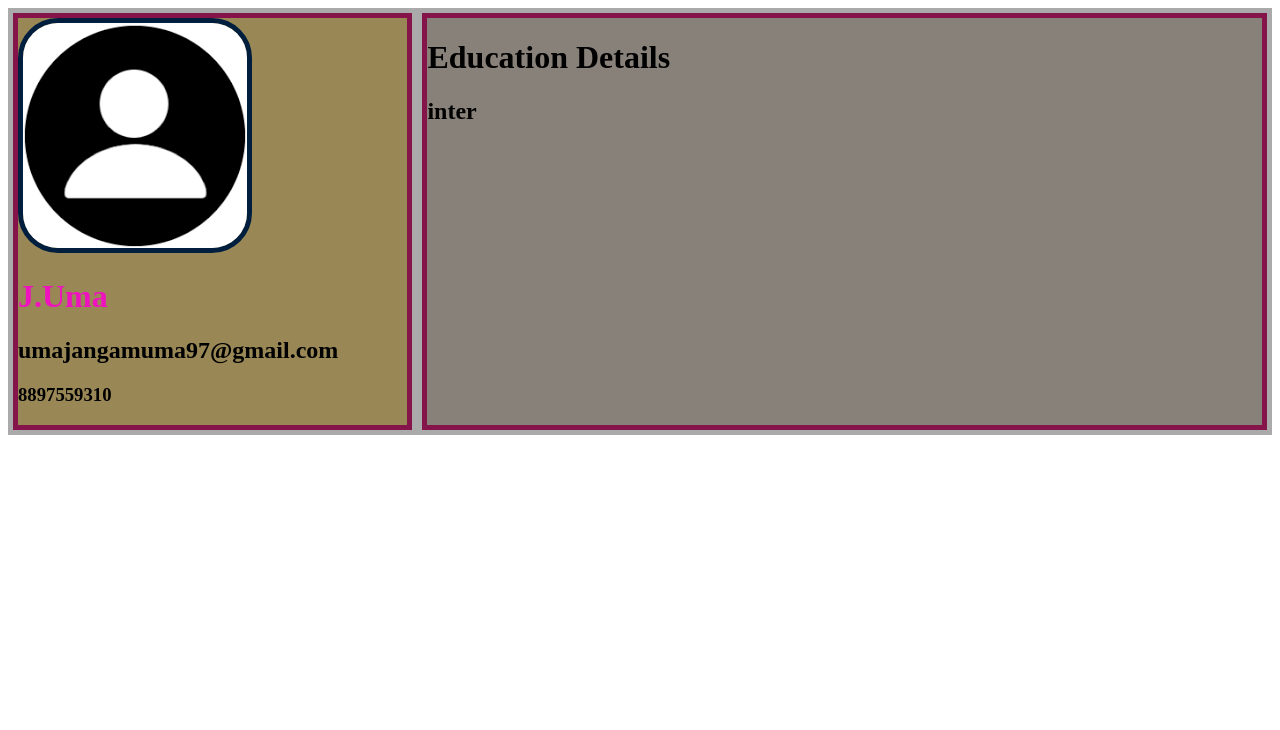
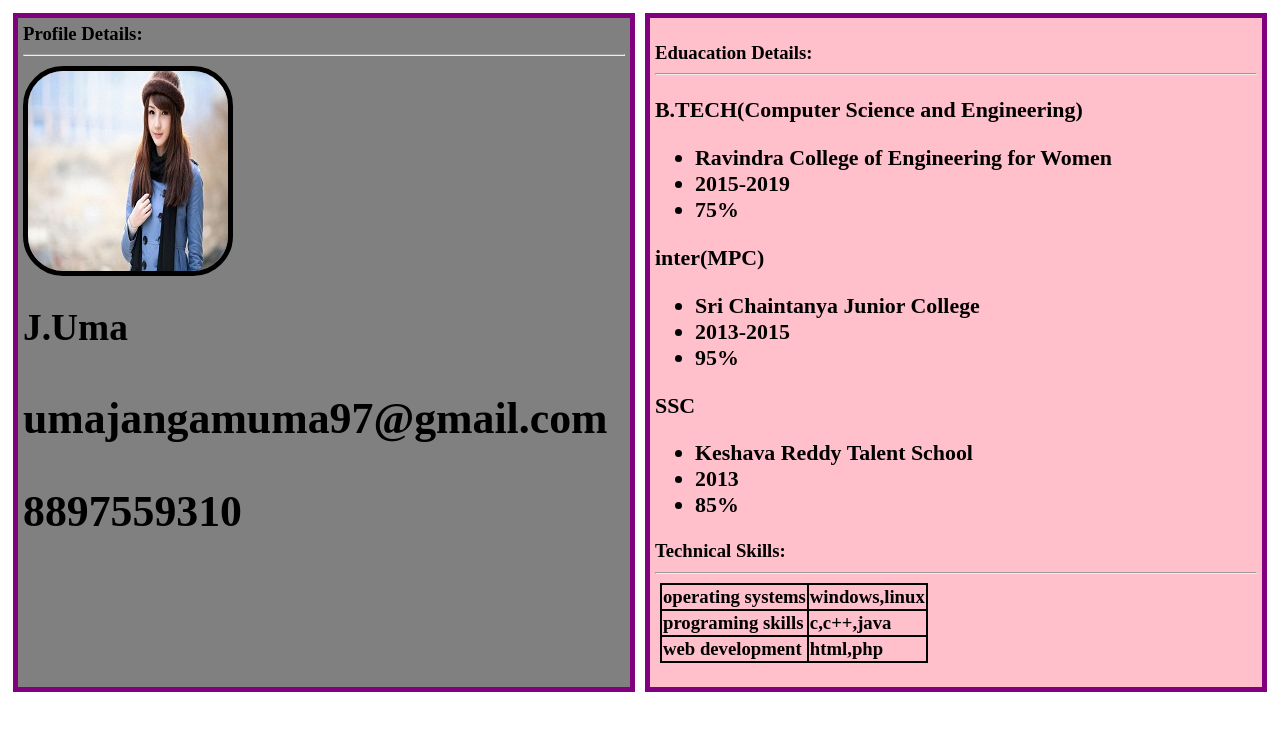
Before and after one commit to UmaJangam/RESUME532, a plain HTML site: page index.html in a window 1280 px wide. Drawn offline with Linux system fonts and the light colour scheme.

Commit message:
added json and js with media queiries

```diff
--- a/data.json
+++ b/data.json
@@ -0,0 +1,49 @@
+{
+  "basics":{
+    "photo":"uma.jpg",
+    "NAME":"J.Uma",
+    "email":"umajangamuma97@gmail.com",
+    "phone":"8897559310"
+  },
+  "education":[
+    {
+      "course":"B.TECH(Computer Science and Engineering)",
+      "college":[
+        "Ravindra College of Engineering for Women",
+        "2015-2019",
+        "75%"
+      ]
+},
+  {
+
+        "course":"inter(MPC)",
+        "college":[
+          "Sri Chaintanya Junior College",
+          "2013-2015",
+          "95%"
+        ]
+  },
+  {
+      "course":"SSC",
+      "college":[
+        "Keshava Reddy Talent School",
+        "2013",
+        "85%"
+        ]
+}
+],
+  "skills":[
+    {
+      "name":"operating systems",
+      "value":"windows,linux"
+    },
+    {
+      "name":"programing skills",
+      "value":"c,c++,java"
+    },
+    {
+      "name":"web development",
+      "value":"html,php"
+    }
+  ]
+}
--- a/index.html
+++ b/index.html
@@ -7,8 +7,8 @@
     <link rel="stylesheet" href="style.css">
   </head>
   <body>
-<div class="main">
-  <div class="left">
+<div class="main" id="main">
+  <!-- <div class="left">
     <img src="uma.png" alt="my profile image">
     <h1 id="NAME">J.Uma</h1>
     <h2>umajangamuma97@gmail.com</h2>
@@ -17,16 +17,14 @@
     </div>
     <div class="right">
       <div class="Education">
-        <h1>Education Details</h1>
-<h2>inter</h2>
+        <h1>Eduacation Details</h1>
+
       </div>
-  </div>
+  </div> -->
 
 </div>
   </body>
-
-
-<script type="text/javascript" src="main.js">
+<script type="text/javascript" src="main.js" async>
 
 </script>
 </html>
--- a/main.js
+++ b/main.js
@@ -0,0 +1,90 @@
+//Ajox call(HttpRequest) initiallisation
+function loadjson(file,callback) {
+  var xhr=new XMLHttpRequest();
+  xhr.overrideMimeType("application/json");
+  xhr.open("GET",file,true);
+  xhr.onreadystatechange=function () {
+    if(xhr.readyState ===4 && xhr.status =="200") {
+      callback(xhr.responseText);
+    }
+  }
+  xhr.send();
+}
+    //function calling
+ loadjson("data.json", function(text) {
+   let data=JSON.parse(text);
+   console.log(data);
+   basics(data.basics);
+   education(data.education);
+   skill(data.skills);
+ })
+  //for main div class calling
+  // var main=document.queryselector('.main');
+   //element creation
+   var main=document.getElementById('main');
+   var left=document.createElement("h3");
+   //add class name to element
+   left.classList.add("left");
+   //add id to createElement
+   //left.setAttribute("id","left")
+   //adding text to div
+   left.textContent="Profile Details:"
+   left.appendChild(document.createElement("HR"));
+   //appending to main div
+   main.appendChild(left);
+  function basics(leftside) {
+    var image=document.createElement("img");
+    image.src=leftside.photo;
+    left.appendChild(image);
+    var NAME=document.createElement("h1");
+    NAME.textContent=leftside.NAME;
+    left.appendChild(NAME);
+    var email=document.createElement("h3");
+    email.textContent=leftside.email;
+      NAME.appendChild(email);
+      var ph=document.createElement("p");
+      ph.textContent=leftside.phone;
+        email.appendChild(ph);
+console.log(left);
+ }
+var right=document.createElement("div");
+right.classList.add("right");
+main.appendChild(right);
+//Education div set
+var edu=document.createElement("h3");
+edu.classList.add("edu32");
+edu.textContent="Eduacation Details:";
+edu.appendChild(document.createElement("HR"));
+right.appendChild(edu);
+function education(educa) {
+for(i in educa) {
+  var e32=document.createElement("h3");
+  e32.classList.add("edu31");
+  e32.textContent=educa[i].course;
+
+  var ul=document.createElement("ul");
+  for(j in educa[i].college) {
+    var li=document.createElement("li");
+    li.textContent=educa[i].college[j];
+    ul.appendChild(li);
+    e32.appendChild(ul);
+    edu.appendChild(e32);
+  }
+}
+}
+
+function skill(skills){
+  var skill_title=document.createElement("h3");
+  skill_title.classList.add("tech_skills");
+  skill_title.textContent="Technical Skills:";
+  skill_title.appendChild(document.createElement("HR"));
+  right.appendChild(skill_title);
+  //table creation
+  var table=document.createElement("table");
+  var row="";
+  for(var i = 0; i < skills.length; i++) {
+    row = row+"<tr><td>"+skills[i].name+"</td><td>"+skills[i].value+"</td></tr>"
+  }
+table.innerHTML=row;
+skill_title.appendChild(table);
+}
--- a/style.css
+++ b/style.css
@@ -1,73 +1,111 @@
+table,tr,td{
+  border:2px solid #000;
+  border-collapse: collapse;
+  margin: 5px;
+}
+
 .main{
-  width:120%;
-  background-color: #AAAAAA;
+  width:100%;
+  background-color: white;
   display: flex;
-  flex-direction: row;
+  flex-wrap: wrap;
 }
 .left{
-  width: 45%;
-  background-color: #39CCCC;
-  border: 5px solid #85144b;
+  text-align: justify;
+  background-color: #999;
+  border: 5px solid purple;
   margin: 5px;
+  flex:1;
+  padding: 5px;
 }
 .right{
-  width: 75%;
-  background-color: #3D9970;
-    border: 5px solid #85144b;
+text-align: justify;
+  background-color: #c45e45;
+    border: 5px solid purple;
     margin: 5px;
+    flex:2;
+    padding: 5px;
 }
 #NAME{
-  color: #F012BE;
+  color: pink;
 }
 .left img{
   border-radius: 40px;
-  border: 5px solid #001f3f;
+  border: 5px solid #000;
 }
 /* media queries(1024,1280,768,480)
 1280-1024 : Desktop
 768-480 : Tablet
 480 : mobile landscape (or)smaller device
 */
+
 @media only screen and (min-width:1024px) and (max-width:1280px){
   .main{
     display: flex;
     width: 100%;
+    flex-wrap: wrap;
   }
   .left{
-    width: 35%;
-    background-color: #985;
+    text-align: justify;
+    flex-wrap: wrap;
+    background-color: grey;
+    margin: 5px;
+    flex:1;
+    padding: 5px;
   }
   .right{
-    width: 75%;
-    background-color: #5436;
+    text-align: justify;
+  flex-wrap: wrap;
+    background-color: pink;
+    margin: 5px;
+    flex:1;
+    padding: 5px;
   }
 }
 @media only screen and (min-width:768px) and (max-width:1024px){
   .main{
     display: flex;
     width: 100%;
+    flex-wrap: wrap;
   }
   .left{
-    width: 35%;
+    text-align: justify;
+  flex-wrap: wrap;
     background-color: pink;
+    margin: 5px;
+    flex:1;
+    padding: 5px;
   }
   .right{
-    width: 75%;
-    background-color: green;
+    text-align: justify;
+      flex-wrap: wrap;
+    background-color: teal;
+     margin: 5px;
+      flex:1;
+      padding: 5px;
   }
 }
 @media only screen and (min-width:100px) and (max-width:768px){
   .main{
     display: flex;
     width: 100%;
+    flex-wrap: wrap;
   }
   .left{
-    width: 25%;
-    background-color: red;
+    text-align: justify;
+    flex-wrap: wrap;
+    background-color: silver;
+    margin: 5px;
+    flex:1;
+    padding: 5px;
   }
   .right{
-    width: 55%;
-    background-color: yellow;
+    text-align: justify;
+      flex-wrap: wrap;
+    background-color: cadetblue;
+    margin: 5px;
+    flex:1;
+    padding: 5px;
   }
 }
 }
```
Also changed, not shown: uma.jpg (added), uma.png (deleted).
